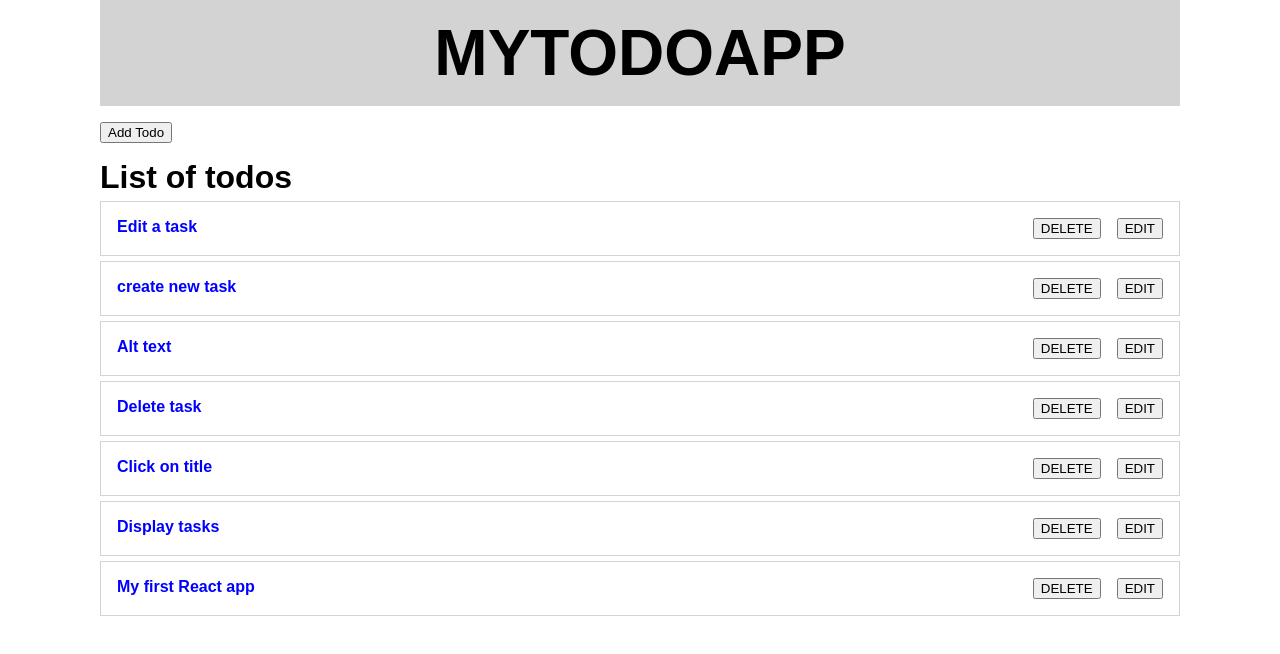
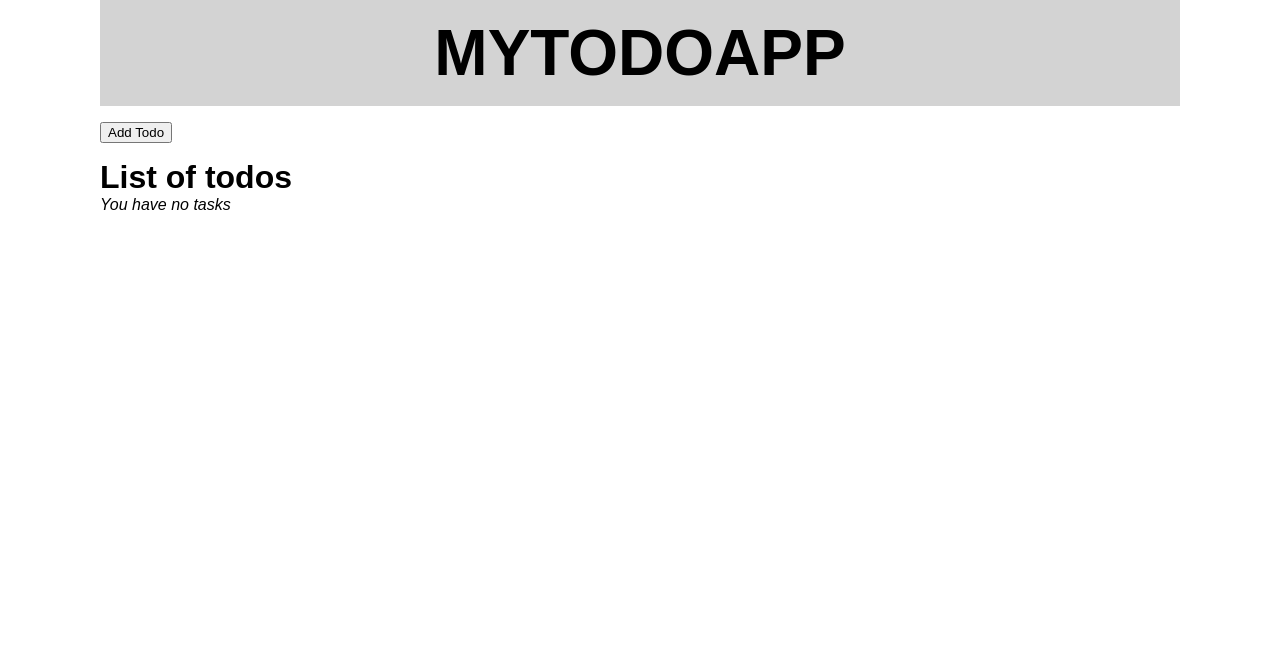
Before and after one commit to haco28/learn-react-app-01, a React (Create React App) app: page / in a window 1280 px wide. Shown: the top 654 px of the page. Built offline with nearby package versions, Linux system fonts and the light colour scheme.

Commit message:
revert list property in state

```diff
--- a/src/contexts/TaskContext.js
+++ b/src/contexts/TaskContext.js
@@ -5,34 +5,7 @@ export const TaskContext = createContext();
 
 const TaskContextProvider = (props)  => {
   const [state, dispatch] = useReducer(taskReducer, {
-      list: [{
-        title: 'Edit a task',
-        desc: 'Edit a task'
-      },
-        {
-          title: 'create new task',
-          desc: 'Create a new task by clicking add Todo button'
-        },
-        {
-          title: 'Alt text',
-          desc: 'If there is no task display an alternative text'
-        },
-        {
-          title: 'Delete task',
-          desc: 'Click on delete button to delete a task'
-        },
-        {
-          title: 'Click on title',
-          desc: 'Display tasks description by clicking on title'
-        },
-        {
-          title: 'Display tasks',
-          desc: 'Display tasks stored in state'
-        },
-        {
-          title: 'My first React app',
-          desc: 'Create my first react app'
-        }],
+      list: [],
       title: '',
       desc: '',
       editing: false,
```
